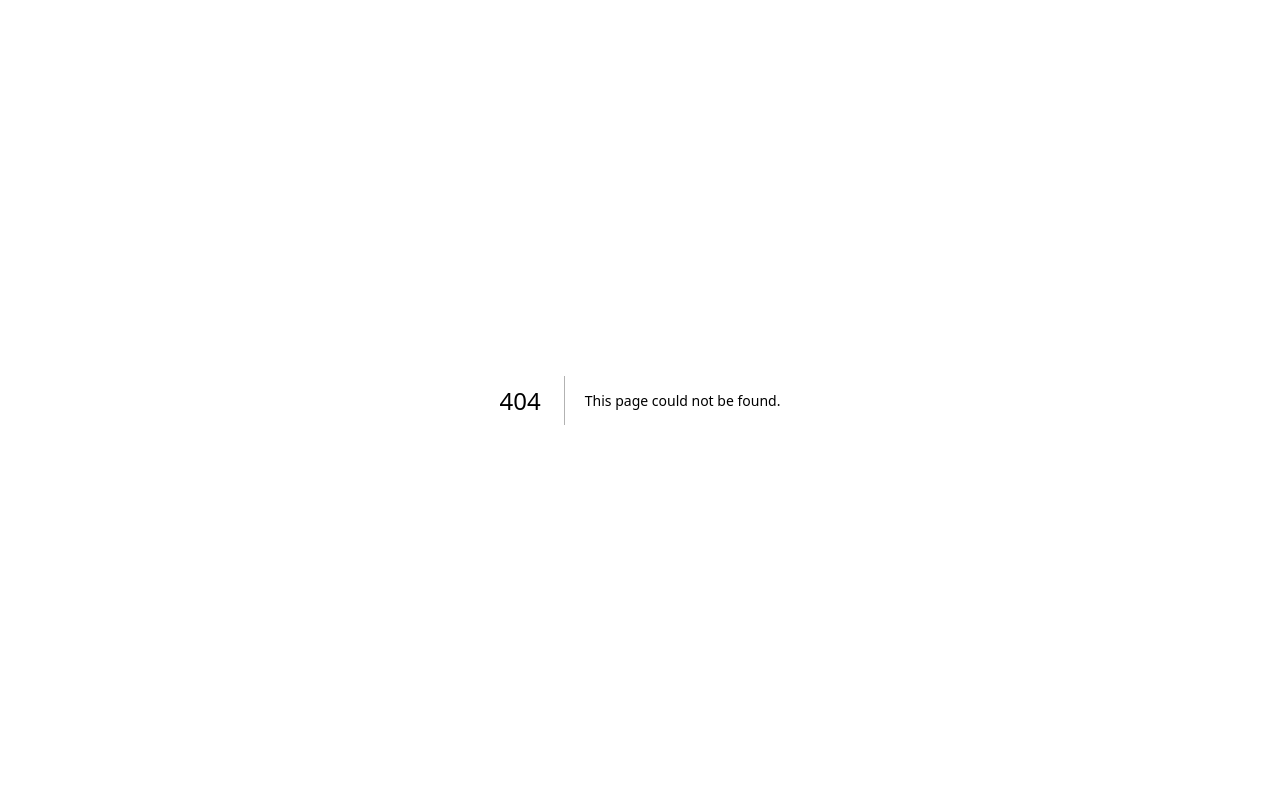
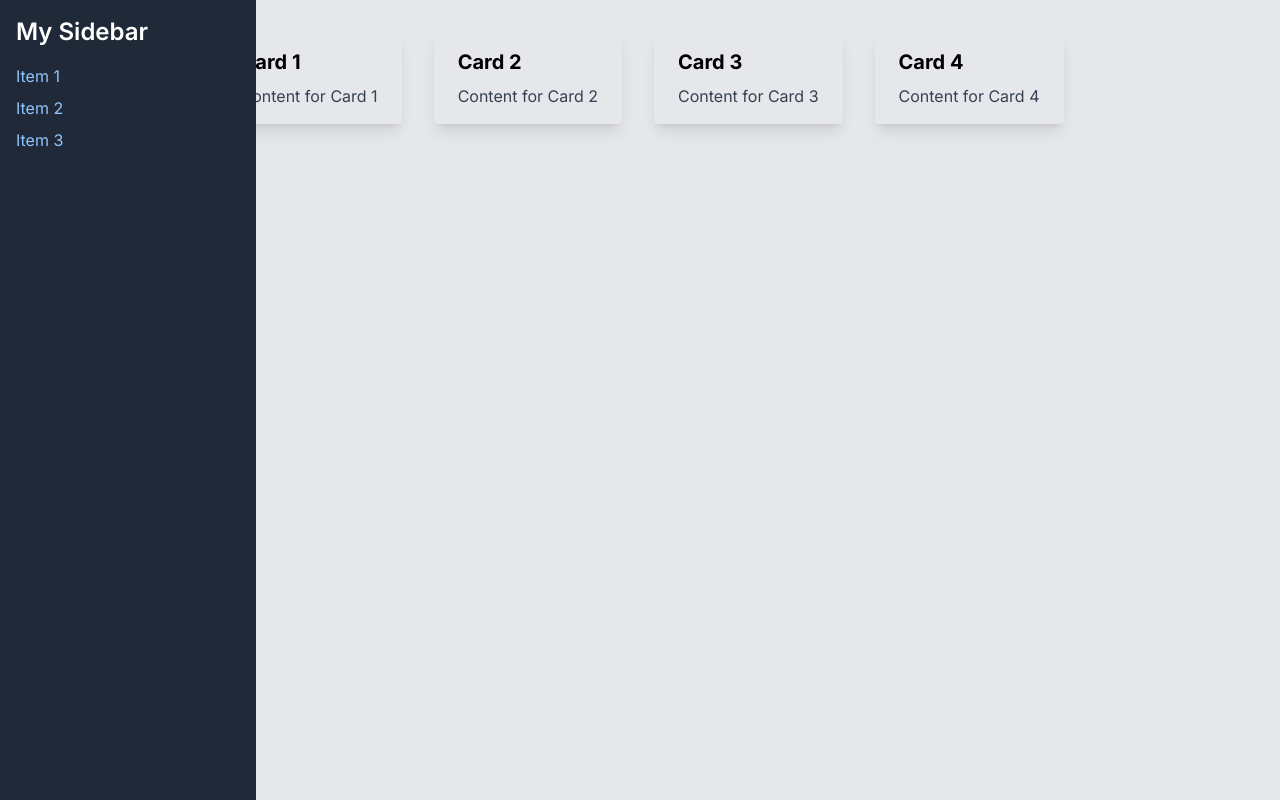
Before and after one commit to valentina-buoro/health-management-system, a Next.js app: page /dashboard in a window 1280 px wide. Before the commit this address had no page. Built offline with nearby package versions, Linux system fonts and the light colour scheme.

Commit message:
feat: creating layout

```diff
--- /dev/null
+++ b/src/app/dashboard/layout.tsx
@@ -0,0 +1,21 @@
+// App.tsx
+
+import React from "react";
+import Sidebar from "../../components/sidebar";
+
+export default function DashboardLayout({
+  children,
+}: {
+  children: React.ReactNode;
+}) {
+  return (
+    <div className="flex h-screen bg-gray-200">
+      <Sidebar />
+      <main className="flex-grow p-4">
+        {/* Main content goes here */}
+        {children}
+        {/* Add your main content */}
+      </main>
+    </div>
+  );
+}
--- /dev/null
+++ b/src/app/dashboard/page.tsx
@@ -0,0 +1,24 @@
+"use client"
+// CardRow.tsx
+
+import React from 'react';
+import Card from '../../components/card';
+
+const CardRow: React.FC = () => {
+  const cards = [
+    { title: 'Card 1', content: 'Content for Card 1' },
+    { title: 'Card 2', content: 'Content for Card 2' },
+    { title: 'Card 3', content: 'Content for Card 3' },
+    { title: 'Card 4', content: 'Content for Card 4' },
+  ];
+
+  return (
+    <div className="flex flex-wrap justify-center">
+      {cards.map((card, index) => (
+        <Card key={index} title={card.title} content={card.content} />
+      ))}
+    </div>
+  );
+};
+
+export default CardRow;
--- a/src/app/globals.css
+++ b/src/app/globals.css
@@ -2,7 +2,7 @@
 @tailwind components;
 @tailwind utilities;
 
-:root {
+/*:root {
   --foreground-rgb: 0, 0, 0;
   --background-start-rgb: 214, 219, 220;
   --background-end-rgb: 255, 255, 255;
@@ -24,4 +24,4 @@ body {
       rgb(var(--background-end-rgb))
     )
     rgb(var(--background-start-rgb));
-}
+}*/
--- /dev/null
+++ b/src/components/card.tsx
@@ -0,0 +1,21 @@
+// Card.tsx
+
+import React from 'react';
+
+interface CardProps {
+  title: string;
+  content: string;
+}
+
+const Card: React.FC<CardProps> = ({ title, content }) => {
+  return (
+    <div className="max-w-sm rounded overflow-hidden shadow-lg m-4">
+      <div className="px-6 py-4">
+        <div className="font-bold text-xl mb-2">{title}</div>
+        <p className="text-gray-700 text-base">{content}</p>
+      </div>
+    </div>
+  );
+};
+
+export default Card;
--- /dev/null
+++ b/src/components/sidebar.tsx
@@ -0,0 +1,28 @@
+// Sidebar.tsx
+
+import React from 'react';
+
+const Sidebar: React.FC = () => {
+  return (
+    <nav className="bg-gray-800 h-full w-64 fixed top-0 left-0 overflow-y-auto">
+      {/* Sidebar content goes here */}
+      <div className="p-4 text-white">
+        <h1 className="text-2xl font-semibold">My Sidebar</h1>
+        <ul className="mt-4">
+          <li className="mb-2">
+            <a href="#" className="text-blue-300 hover:text-blue-500">Item 1</a>
+          </li>
+          <li className="mb-2">
+            <a href="#" className="text-blue-300 hover:text-blue-500">Item 2</a>
+          </li>
+          <li className="mb-2">
+            <a href="#" className="text-blue-300 hover:text-blue-500">Item 3</a>
+          </li>
+          {/* Add more items as needed */}
+        </ul>
+      </div>
+    </nav>
+  );
+};
+
+export default Sidebar;
```
